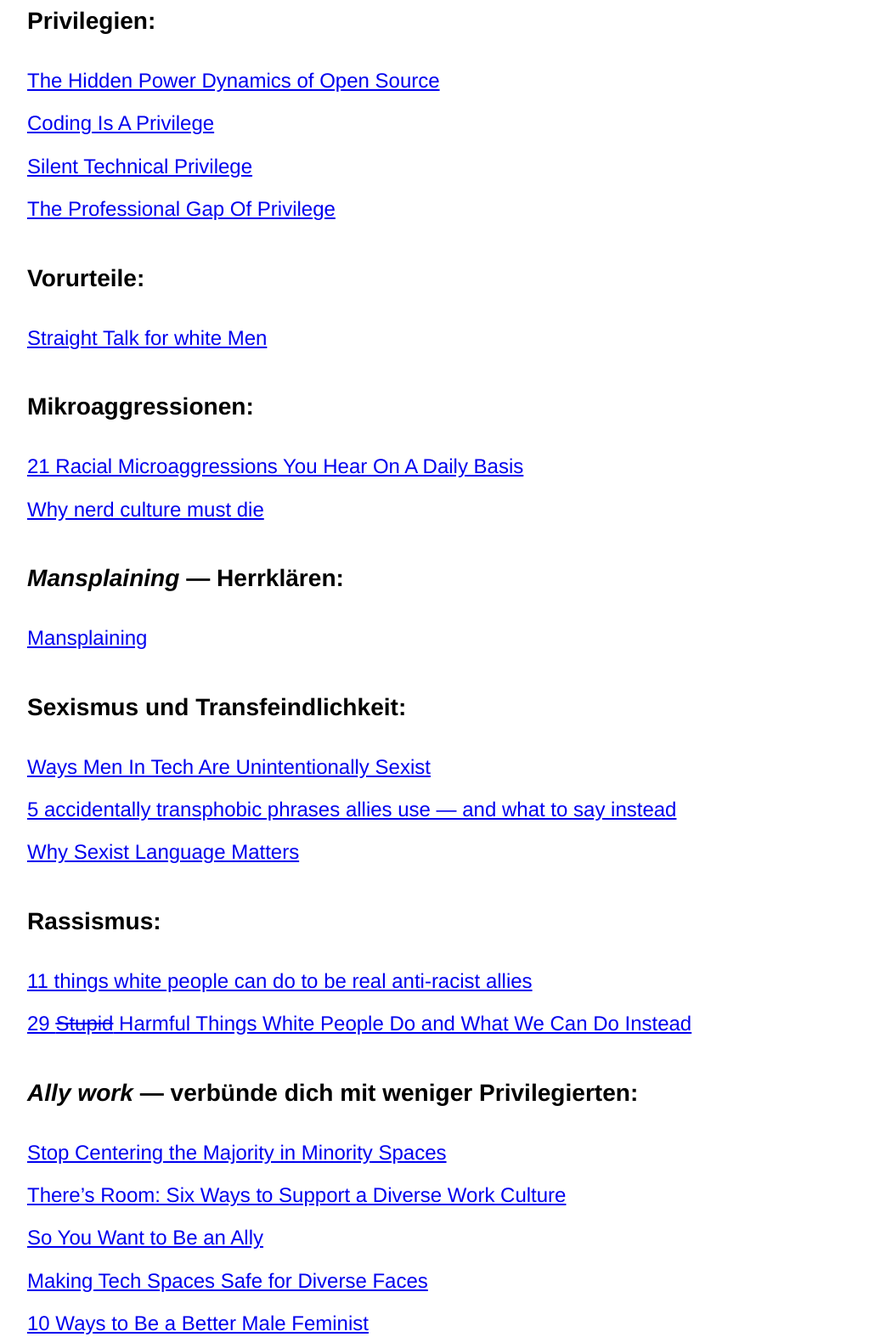
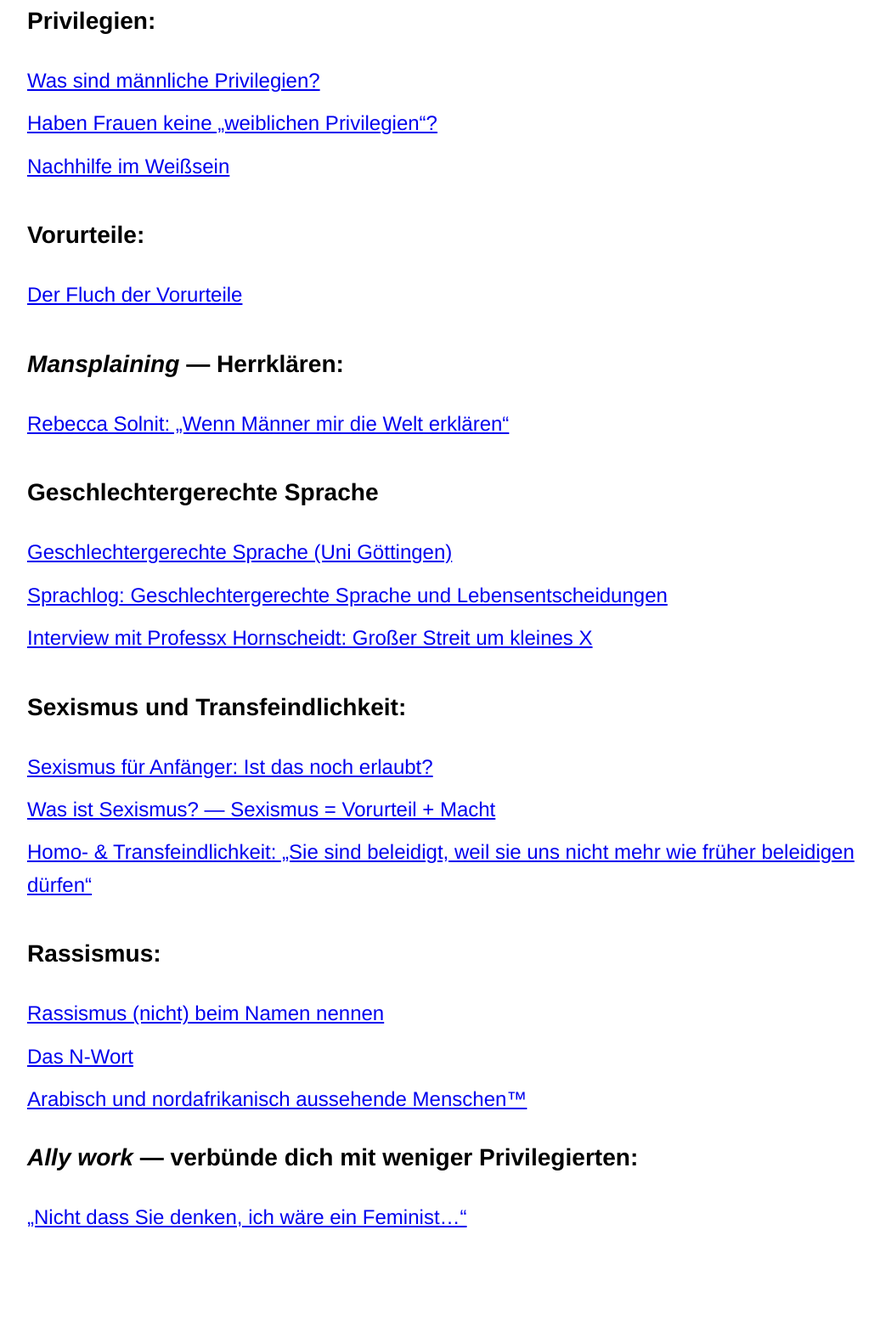
Before and after one commit to fredericmarx/shitty.men, a website: page de/index.html in a window 1280 px wide. Shown: the part 1193-2767 px from the top of the page at 85% size, without its empty margins (104-1140 px from the left). After the commit the page ends 2682 px from the top, so only its background shows below. Drawn offline with Linux system fonts and the light colour scheme.

Commit message:
Add German resources

```diff
--- a/de/index.html
+++ b/de/index.html
@@ -58,32 +58,27 @@
       <h2 class="strong">Diese Links sind ein guter Anfang für deine Recherche:</h2>
       <ul class="resource-list">
         <h3>Privilegien:</h3>
-        <li class="resource-list--item"><a href="https://modelviewculture.com/pieces/the-hidden-power-dynamics-of-open-source">The Hidden Power Dynamics of Open Source</a></li>
-        <li class="resource-list--item"><a href="https://medium.com/@alishalisha/coding-is-a-privilege-5a592e7d94d7#.241gcxajo">Coding Is A Privilege</a></li>
-        <li class="resource-list--item"><a href="http://pgbovine.net/tech-privilege.htm">Silent Technical Privilege</a></li>
-        <li class="resource-list--item"><a href="https://the-pastry-box-project.net/faruk-ates/2015-january-16">The Professional Gap Of Privilege</a></li>
+        <li class="resource-list--item"><a href="http://feminismus101.de/male-privilege/">Was sind männliche Privilegien?</a></li>
+        <li class="resource-list--item"><a href="http://feminismus101.de/haben-frauen-weiblichen-privilegien/">Haben Frauen keine „weiblichen Privilegien“?</a></li>
+        <li class="resource-list--item"><a href="http://www.deutschlandschwarzweiss.de/nachhilfe_im_weisssein.html">Nachhilfe im Weißsein</a></li>
         <h3>Vorurteile:</h3>
-        <li class="resource-list--item"><a href="http://mobile.nytimes.com/2015/02/22/opinion/sunday/nicholas-kristof-straight-talk-for-white-men.html?referrer=">Straight Talk for white Men</a></li>
-        <h3>Mikroaggressionen:</h3>
-        <li class="resource-list--item"><a href="http://www.buzzfeed.com/hnigatu/racial-microagressions-you-hear-on-a-daily-basis#.gpYvXz4dQ">21 Racial Microaggressions You Hear On A Daily Basis</a></li>
-        <li class="resource-list--item"><a href="http://petewarden.com/2014/10/05/why-nerd-culture-must-die/">Why nerd culture must die</a></li>
+        <li class="resource-list--item"><a href="http://www.zeit.de/zeit-wissen/2013/03/psychologie-vorurteile-verhalten">Der Fluch der Vorurteile</a></li>
         <h3><em>Mansplaining</em> — Herrklären:</h3>
-        <li class="resource-list--item"><a href="https://www.youtube.com/watch?v=9odBeuK251o">Mansplaining</a></li>
+        <li class="resource-list--item"><a href="http://www.mdr.de/mdr-figaro/literatur/sachbuch-der-woche-rebecca-solnit100.html">Rebecca Solnit: „Wenn Männer mir die Welt erklären“</a></li>
+        <h3>Geschlechtergerechte Sprache</h3>
+        <li class="resource-list--item"><a href="https://www.uni-goettingen.de/de/113200.html">Geschlechtergerechte Sprache (Uni Göttingen)</a></li>
+        <li class="resource-list--item"><a href="http://www.sprachlog.de/2015/06/09/geschlechtergerechte-sprache-und-lebensentscheidungen/">Sprachlog: Geschlechtergerechte Sprache und Lebensentscheidungen</a></li>
+        <li class="resource-list--item"><a href="http://www.rbb-online.de/politik/beitrag/2014/11/Lann-hornscheidt-professx-gender-studies.html">Interview mit Professx Hornscheidt: Großer Streit um kleines X</a></li>
         <h3>Sexismus und Transfeindlichkeit:</h3>
-        <li class="resource-list--item"><a href="http://notapattern.net/2014/10/14/ways-men-in-tech-are-unintentionally-sexist/#the-list">Ways Men In Tech Are Unintentionally Sexist</a></li>
-        <li class="resource-list--item"><a href="http://mashable.com/2015/10/18/transgender-ally-words/#_nn7EINzNkq3">5 accidentally transphobic phrases allies use — and what to say instead</a></li>
-        <li class="resource-list--item"><a href="http://www.alternet.org/story/48856/why_sexist_language_matters">Why Sexist Language Matters</a></li>
+        <li class="resource-list--item"><a href="http://missy-magazine.de/2013/03/06/sexismus-dossier-teil-1-ist-das-noch-erlaubt-sexismus-fur-anfanger/">Sexismus für Anfänger: Ist das noch erlaubt?</a></li>
+        <li class="resource-list--item"><a href="http://sanczny.blogsport.eu/2012/07/19/was-ist-sexismus/">Was ist Sexismus? — Sexismus = Vorurteil + Macht</a></li>
+        <li class="resource-list--item"><a href="http://www.netz-gegen-nazis.de/artikel/homo-und-transfeindlichkeit-10413">Homo- & Transfeindlichkeit: „Sie sind beleidigt, weil sie uns nicht mehr wie früher beleidigen dürfen“</a></li>
         <h3>Rassismus:</h3>
-        <li class="resource-list--item"><a href="http://www.salon.com/2015/04/29/11_things_white_people_can_do_to_be_real_anti_racist_allies_partner/">11 things white people can do to be real anti-racist allies</a></li>
-        <li class="resource-list--item"><a href="http://bmoreantiracist.org/white-people/29-stupid-things-white-people-do-and-what-we-can-do-instead/"> 29 <strike>Stupid</strike> Harmful Things White People Do and What We Can Do Instead</a></li>
+        <li class="resource-list--item"><a href="http://www.bpb.de/apuz/180854/rassismus-nicht-beim-namen-nennen?p=all">Rassismus (nicht) beim Namen nennen</a></li>
+        <li class="resource-list--item"><a href="http://www.bpb.de/gesellschaft/migration/afrikanische-diaspora/59448/das-n-wort?p=all">Das N-Wort</a></li>
+        <li><a href="http://shehadistan.com/2016/01/08/arabisch-und-nordafrikanisch-aussehende-menschen/">Arabisch und nordafrikanisch aussehende Menschen™</a></li>
         <h3><em>Ally work</em> — verbünde dich mit weniger Privilegierten:</h3>
-        <li class="resource-list--item"><a href="http://juliepagano.com/blog/2015/01/11/stop-centering-the-majority-in-minority-spaces/">Stop Centering the Majority in Minority Spaces </a></li>
-        <li class="resource-list--item"><a href="https://recode.net/2015/02/26/theres-room-six-ways-to-support-a-diverse-culture/">There’s Room: Six Ways to Support a Diverse Work Culture</a></li>
-        <li class="resource-list--item"><a href="http://juliepagano.com/blog/2014/05/10/so-you-want-to-be-an-ally/">So You Want to Be an Ally</a></li>
-        <li class="resource-list--item"><a href="https://modelviewculture.com/pieces/making-tech-spaces-safe-for-diverse-faces">Making Tech Spaces Safe for Diverse Faces</a></li>
-        <li class="resource-list--item"><a href="http://www.huffingtonpost.com/aaminah-khan/10-ways-to-be-a-better-male-feminist_b_4227969.html">10 Ways to Be a Better Male Feminist</a></li>
-        <li class="resource-list--item"><a href="http://cacm.acm.org/blogs/blog-cacm/190333-things-that-men-can-do-to-be-real-allies-for-women-in-computing/fulltext">Things That Men Can Do To Be Real Allies For Women In Computing</a></li>
-        <li class="resource-list--item"><a href="http://feministing.com/2015/02/03/how-using-they-as-a-singular-pronoun-can-change-the-world/"> How using 'they' as a singular pronoun can change the world</a></li>
+        <li class="resource-list--item"><a href="http://kleinerdrei.org/2015/02/nicht-dass-sie-denken-ich-waere-ein-feminist/">„Nicht dass Sie denken, ich wäre ein Feminist…“</a></li>
       </ul>
     </div>
   </body>
```
